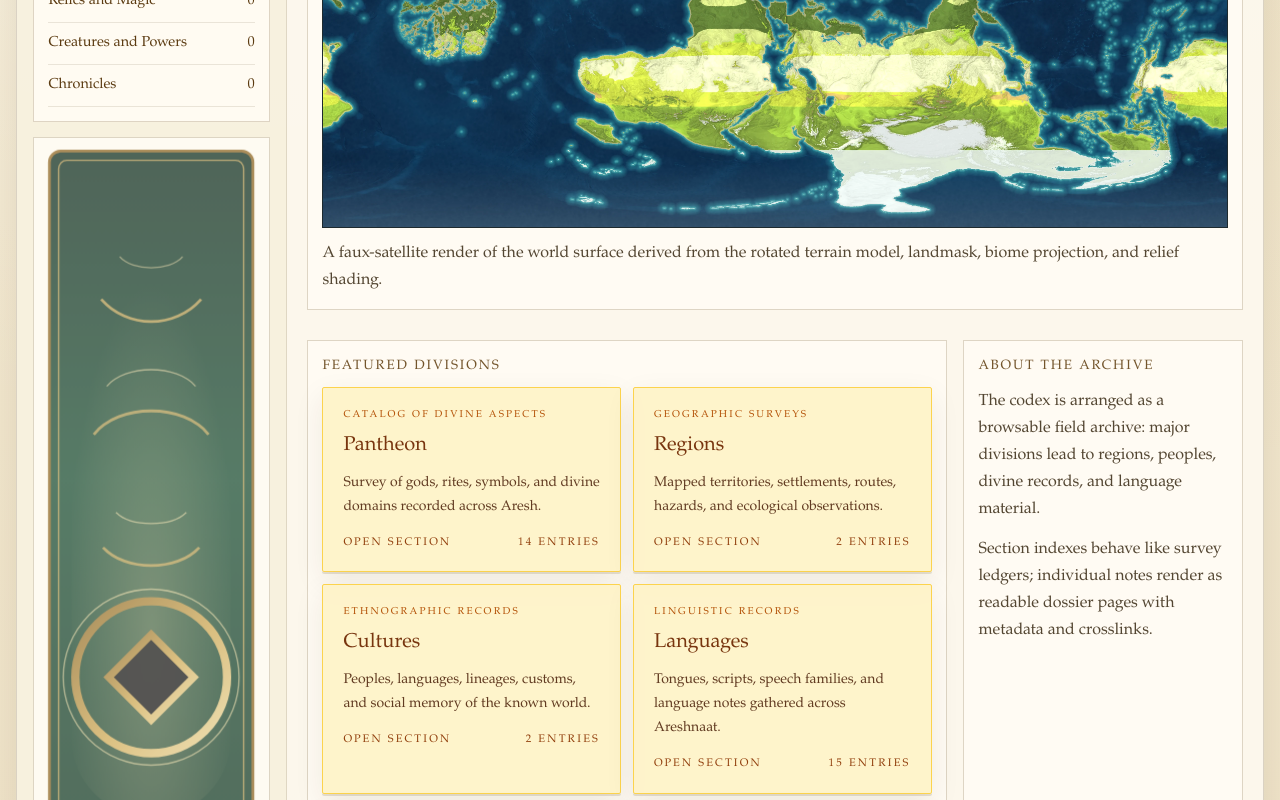
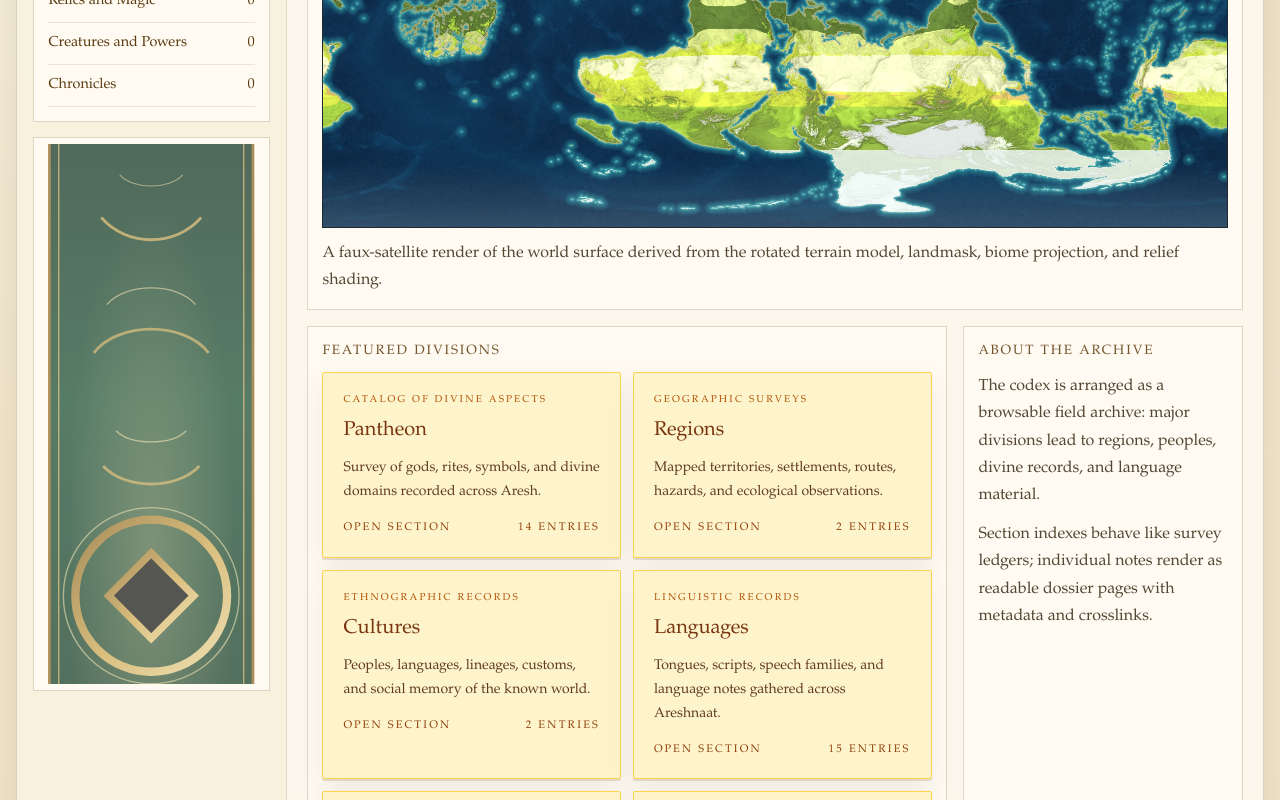
Before and after one commit to JJHerrmann/areshatlas, a Next.js app: page / in a window 1280 px wide. Shown: the part 640-1440 px from the top of the page. Built offline with nearby package versions, Linux system fonts and the light colour scheme.

Commit message:
fix: contain homepage sidebar banner

```diff
--- a/app/globals.css
+++ b/app/globals.css
@@ -83,6 +83,14 @@ body {
   background: rgba(245, 237, 215, 0.62);
 }
 
+.wiki-sidebar-stack {
+  position: sticky;
+  top: 1rem;
+  display: grid;
+  gap: 0.9rem;
+  align-content: start;
+}
+
 .wiki-content {
   padding: 1.25rem;
 }
@@ -91,15 +99,6 @@ body {
   border: 1px solid rgba(104, 77, 30, 0.22);
   background: rgba(255, 252, 244, 0.9);
   padding: 0.9rem;
-}
-
-.wiki-box + .wiki-box {
-  margin-top: 0.9rem;
-}
-
-.wiki-brand-box {
-  position: sticky;
-  top: 1rem;
 }
 
 .wiki-logo {
@@ -169,14 +168,17 @@ body {
 
 .wiki-banner-box {
   padding: 0.4rem;
+  overflow: hidden;
 }
 
 .wiki-banner-image {
   display: block;
   width: 100%;
+  max-height: 540px;
   height: auto;
   transform: rotate(180deg);
   opacity: 0.72;
+  object-fit: cover;
 }
 
 .wiki-article {
@@ -486,7 +488,7 @@ body {
     border-bottom: 1px solid rgba(80, 62, 31, 0.14);
   }
 
-  .wiki-brand-box {
+  .wiki-sidebar-stack {
     position: static;
   }
 
--- a/app/page.tsx
+++ b/app/page.tsx
@@ -32,6 +32,7 @@ export default async function HomePage() {
 
           <div className="wiki-layout">
             <aside className="wiki-sidebar">
+              <div className="wiki-sidebar-stack">
                 <section className="wiki-box wiki-brand-box">
                   {hero.logoPath ? (
                     <figure className="wiki-logo">
@@ -57,6 +58,7 @@ export default async function HomePage() {
                     <img src={hero.bannerPath} alt={hero.bannerAlt} className="wiki-banner-image" />
                   </section>
                 ) : null}
+              </div>
             </aside>
 
             <div className="wiki-content">
```
Lines whose indentation alone changed are shown as unchanged.
